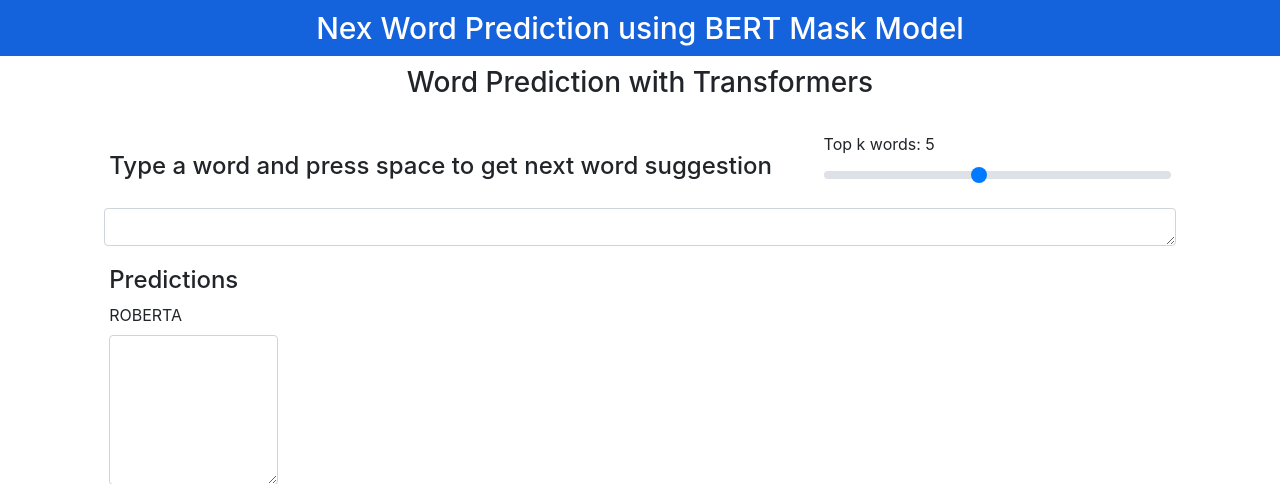
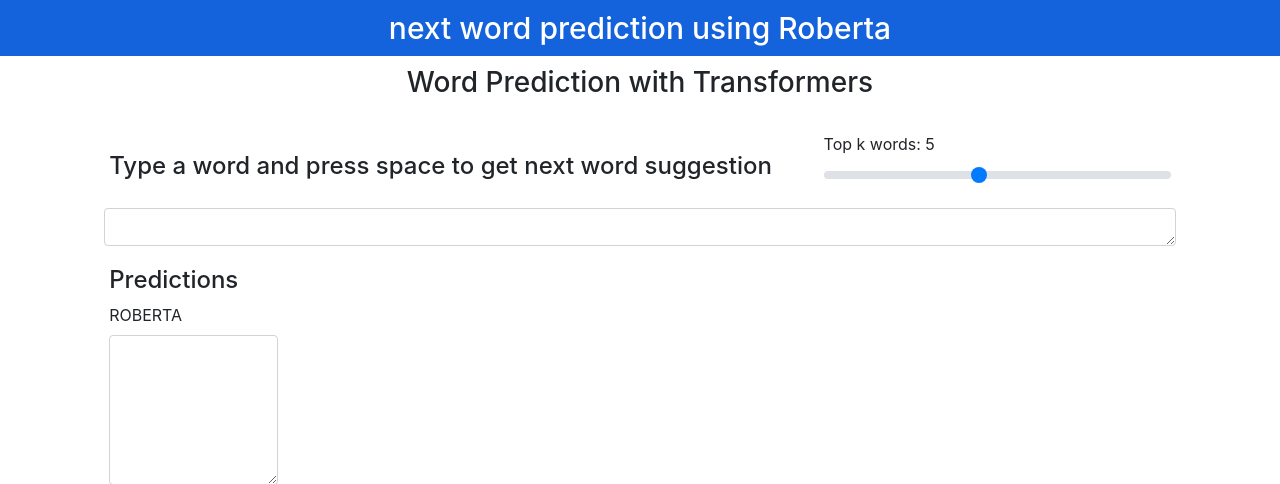
Before and after one commit to RutujaGurav07/text-prediction-using-roberta-, a Flask app: page / in a window 1280 px wide. Shown: the top 484 px of the page. Run offline with Flask 2, Linux system fonts and the light colour scheme; some libraries are stand-ins or nearby versions.

Commit message:
Roberta model work

```diff
--- a/templates/index.html
+++ b/templates/index.html
@@ -22,7 +22,7 @@
     <div class="overlay">
         <div class="spinner-border text-primary" role="status"><span class="sr-only">Loading...</span></div>
     </div>
-    <h2> Nex Word Prediction using BERT Mask Model </h2>
+    <h2>next word prediction using Roberta  </h2>
     <div class="row">
         <div class="col-sm-1"></div>
 
```
Also changed, not shown: main.py (+0 -49 lines).
